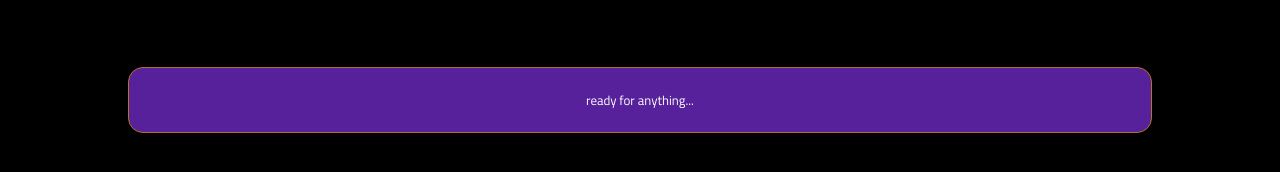
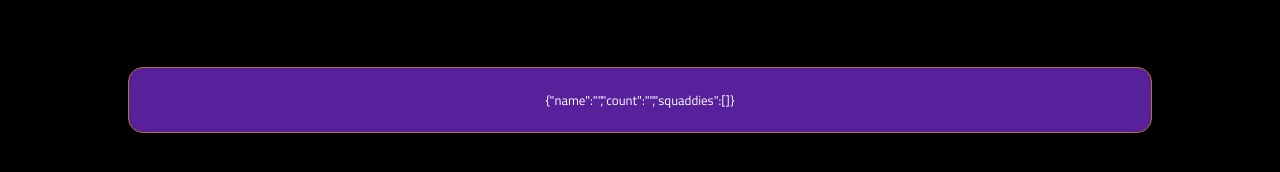
Before and after one commit to jbovone/random-person-generator, a plain HTML site: page index.html in a window 1280 px wide. Both pictures are taken after a click on the button "Process Request". Shown: the part 378-550 px from the top of the page. Drawn offline with Linux system fonts and the light colour scheme.

Commit message:
corrige la direccion del main

```diff
--- a/index.html
+++ b/index.html
@@ -24,6 +24,6 @@
     </div>
     <div class="message">ready for anything...</div>
 </body>
-<script src='/src/main.js' type="module"></script>
+<script src='src/main.js' type="module"></script>
 
 </html>
--- a/src/main.js
+++ b/src/main.js
@@ -46,8 +46,7 @@ function generateTeam(teamParameters) {
         count: teamParameters.squaddiesNumber,
         squaddies: generateSquad(Number(teamParameters.squaddiesNumber), getName, teamParameters.budgetMoney)
     }
-    //document.querySelector('.message').innerHTML = JSON.stringify(myTeam)
-    console.log(myTeam)
+    document.querySelector('.message').innerHTML = JSON.stringify(myTeam)
 }
 
 
```
